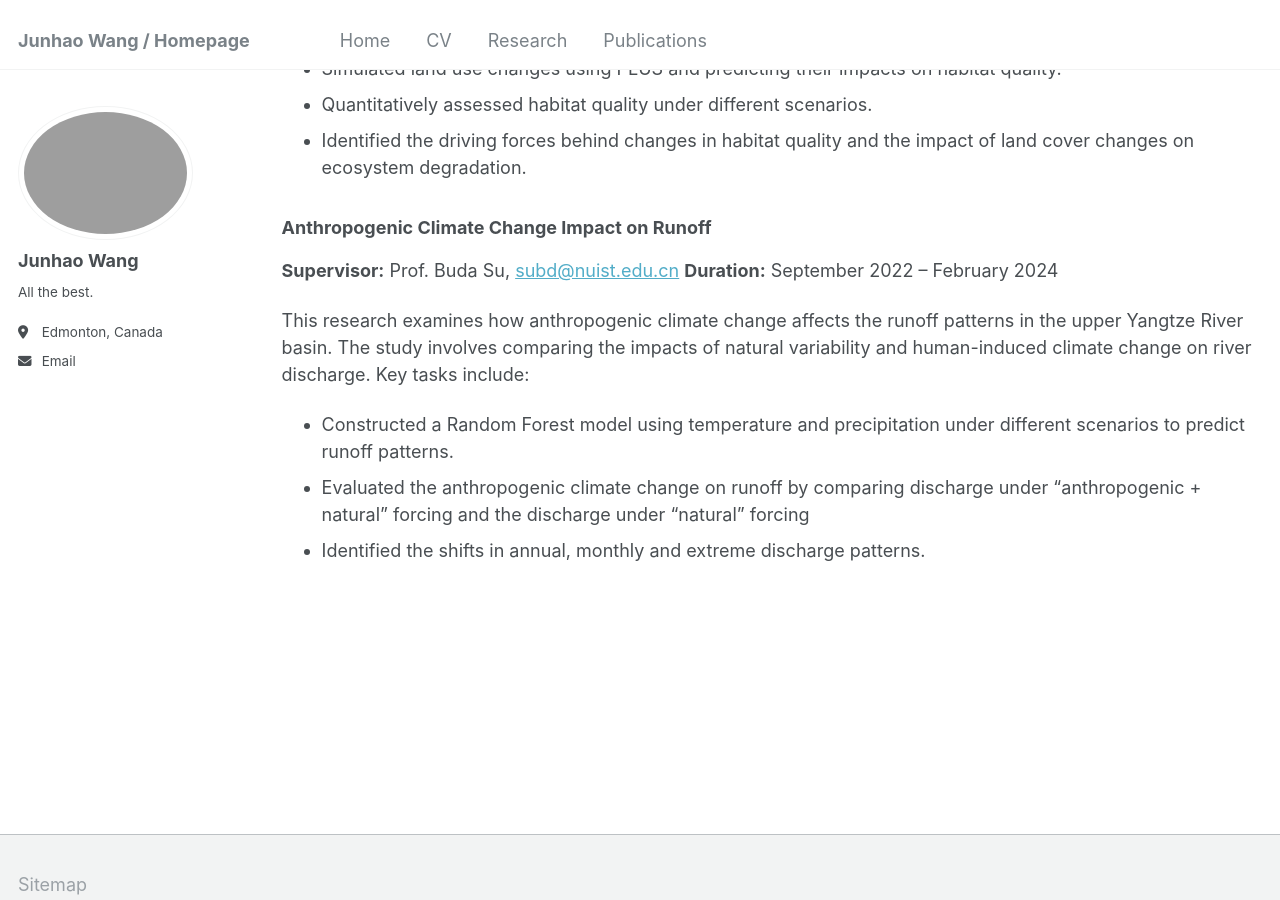
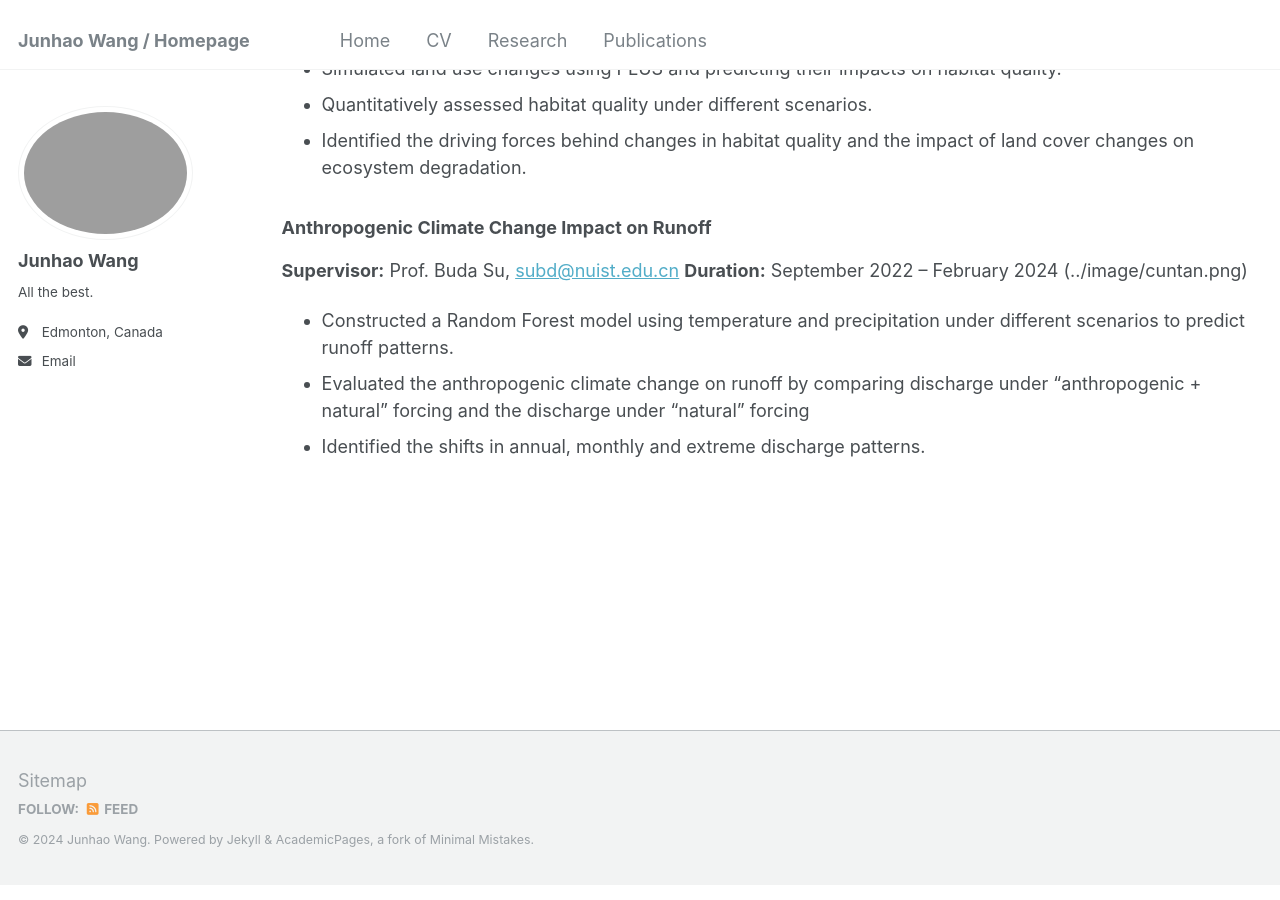
Before and after one commit to sigmundw/sigmundw.github.io, a Jekyll site: the page built from _pages/research.md, in a window 1280 px wide and 900 px high, scrolled down 457 px. Built offline with Jekyll 4.4.1, drawn with Linux system fonts in a browser that asks for light colours.

Commit message:
Update research.md

```diff
--- a/_pages/research.md
+++ b/_pages/research.md
@@ -27,8 +27,7 @@ redirect_from:
 ### Anthropogenic Climate Change Impact on Runoff
 **Supervisor:** Prof. Buda Su, [subd@nuist.edu.cn](subd@nuist.edu.cn)
 **Duration:** September 2022 – February 2024
-
-This research examines how anthropogenic climate change affects the runoff patterns in the upper Yangtze River basin. The study involves comparing the impacts of natural variability and human-induced climate change on river discharge. Key tasks include:
+(../image/cuntan.png)
 
 - Constructed a Random Forest model using temperature and precipitation under different scenarios to predict runoff patterns.
 - Evaluated the anthropogenic climate change on runoff by comparing discharge under “anthropogenic + natural” forcing and the discharge under “natural” forcing
```
